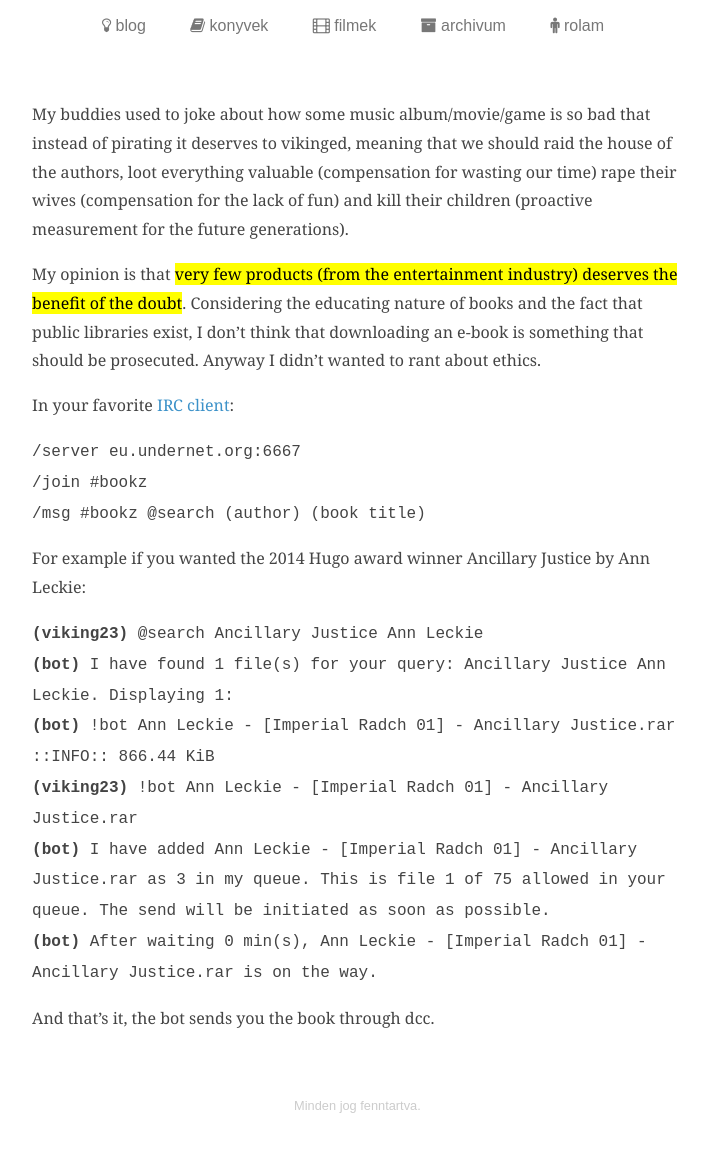
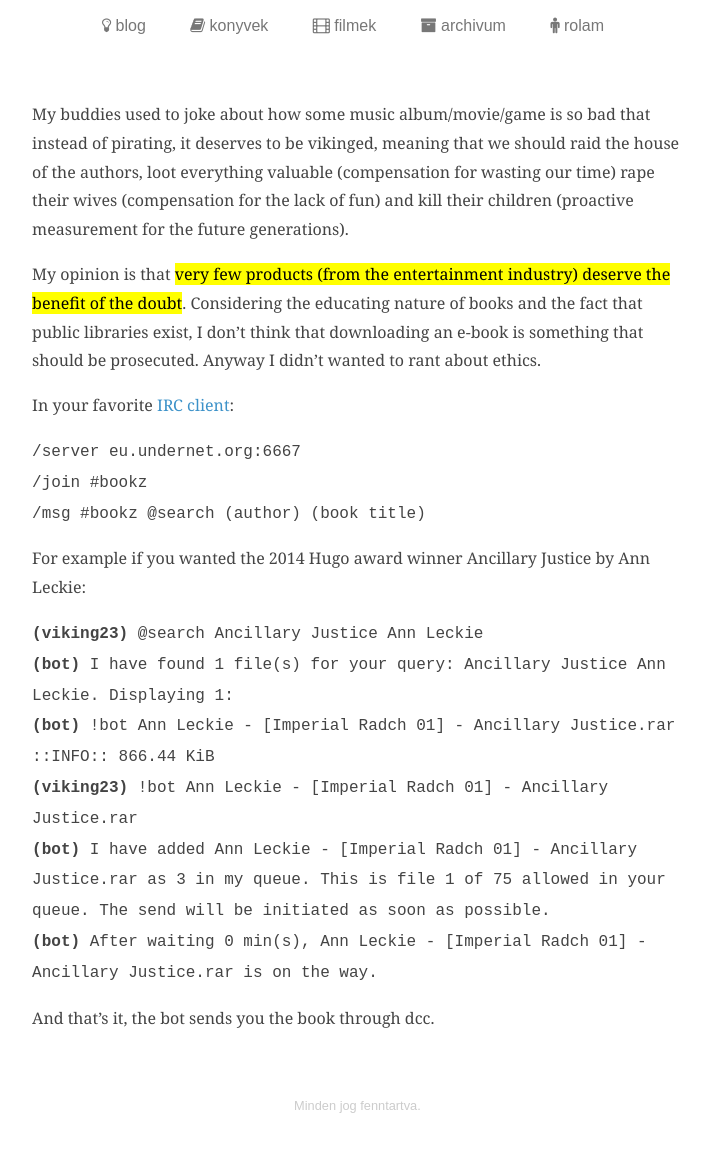
Before and after one commit to 4p3/4p3.github.io, a Jekyll site: the page built from _posts/2014-08-21-howtopiratebooks.markdown, in a window 1280 px wide. Shown: the whole page, without its empty margins (287-997 px from the left). Built offline with Jekyll 4.4.1, drawn with Linux system fonts in a browser that asks for light colours; Markdown is read by kramdown in place of the engine named in the settings.

Commit message:
another quick fix

```diff
--- a/_posts/2014-08-21-howtopiratebooks.markdown
+++ b/_posts/2014-08-21-howtopiratebooks.markdown
@@ -6,9 +6,9 @@ categories: 'howto'
 tags: ['book','pirate','irc']
 ---
 
-My buddies used to joke about how some music album/movie/game is so bad that instead of pirating it deserves to vikinged, meaning that we should raid the house of the authors, loot everything valuable (compensation for wasting our time) rape their wives (compensation for the lack of fun) and kill their children (proactive measurement for the future generations).
+My buddies used to joke about how some music album/movie/game is so bad that instead of pirating, it deserves to be vikinged, meaning that we should raid the house of the authors, loot everything valuable (compensation for wasting our time) rape their wives (compensation for the lack of fun) and kill their children (proactive measurement for the future generations).
 
-My opinion is that <mark>very few products (from the entertainment industry) deserves the benefit of the doubt</mark>. Considering the educating nature of books and the fact that public libraries exist, I don't think that downloading an e-book is something that should be prosecuted. Anyway I didn't wanted to rant about ethics.
+My opinion is that <mark>very few products (from the entertainment industry) deserve the benefit of the doubt</mark>. Considering the educating nature of books and the fact that public libraries exist, I don't think that downloading an e-book is something that should be prosecuted. Anyway I didn't wanted to rant about ethics.
 
 In your favorite <a href="https://en.wikipedia.org/wiki/IRC_client">IRC client</a>:
 
```
